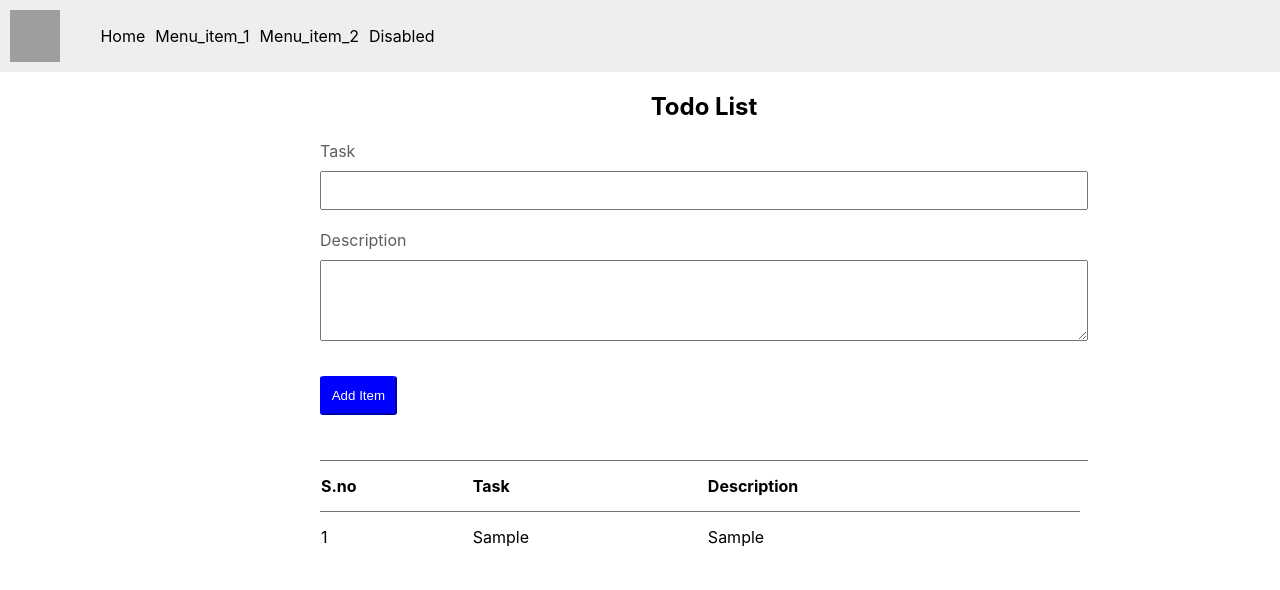
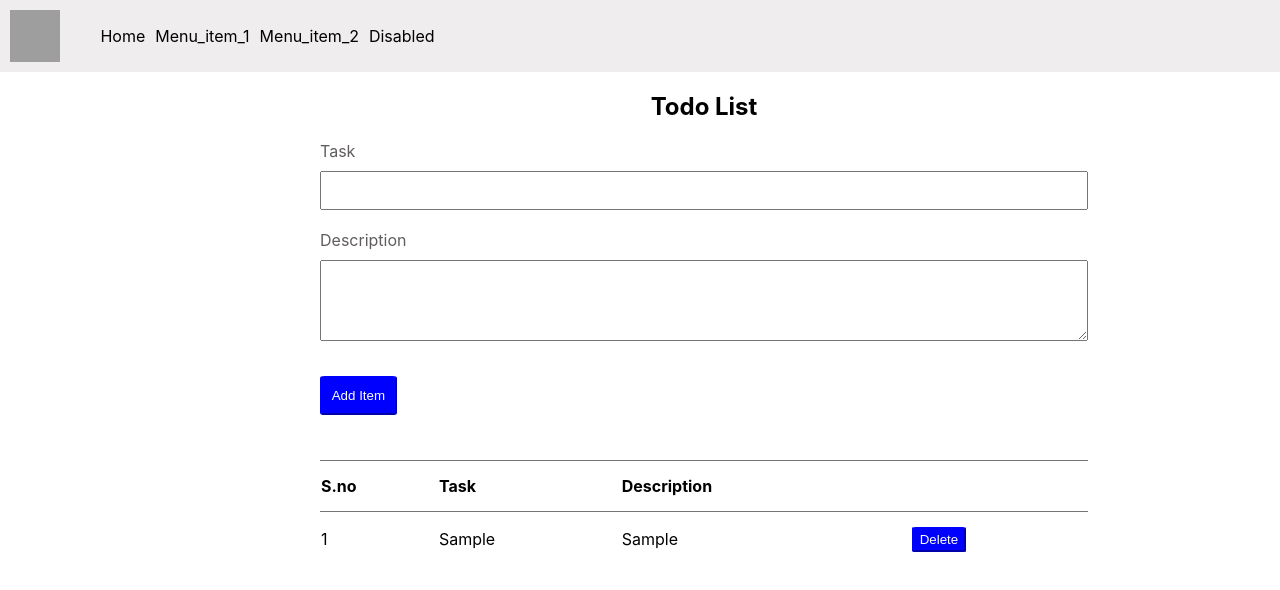
Before and after one commit to letscodetz/todo-app-react, a React (Create React App) app: page / in a window 1280 px wide. Both pictures are taken after typing "Sample", "Sample" into the empty fields and a click on the input "Add Item". Shown: the top 590 px of the page. Built offline with nearby package versions, Linux system fonts and the light colour scheme; grey boxes are pictures that could not be loaded.

Commit message:
implementing todo app

```diff
--- a/src/App.js
+++ b/src/App.js
@@ -11,6 +11,17 @@ function App() {
 
     const addTodo = (newTodo) => {
         setData([...data, newTodo]);
+    }
+
+    const deleteTodo = (index) => {
+
+        const newData = data.filter((todo, i) => {
+            if (i === index) {
+                return false;
+            }
+            return true;
+        });
+        setData(newData);
     }
 
 
@@ -48,7 +59,7 @@ function App() {
 
             {/* Todo list Table start */}
 
-            <TodoTable data={data} />
+            <TodoTable data={data} deleteTodo={deleteTodo} />
 
             {/* Todo list Table end */}
 
--- a/src/components/TodoTable/TodoTable.js
+++ b/src/components/TodoTable/TodoTable.js
@@ -1,8 +1,9 @@
 
-import {useState} from 'react';
+import { useState } from 'react';
 
-function TodoTable (props){
-    const { data } = props;
+function TodoTable(props) {
+    const { data, deleteTodo } = props;
+
 
 
     const displayTodo = () => data.map((todo, i) => {
@@ -11,11 +12,14 @@ function TodoTable (props){
                 <td>{i + 1}</td>
                 <td>{todo.task}</td>
                 <td>{todo.description}</td>
+                <td>
+                    <button onClick={() => deleteTodo(i)}>Delete</button>
+                </td>
             </tr>
         );
     });
 
-    return(
+    return (
 
         <div id="todo-list-table">
             <table>
```
Lines whose indentation alone changed are shown as unchanged.
